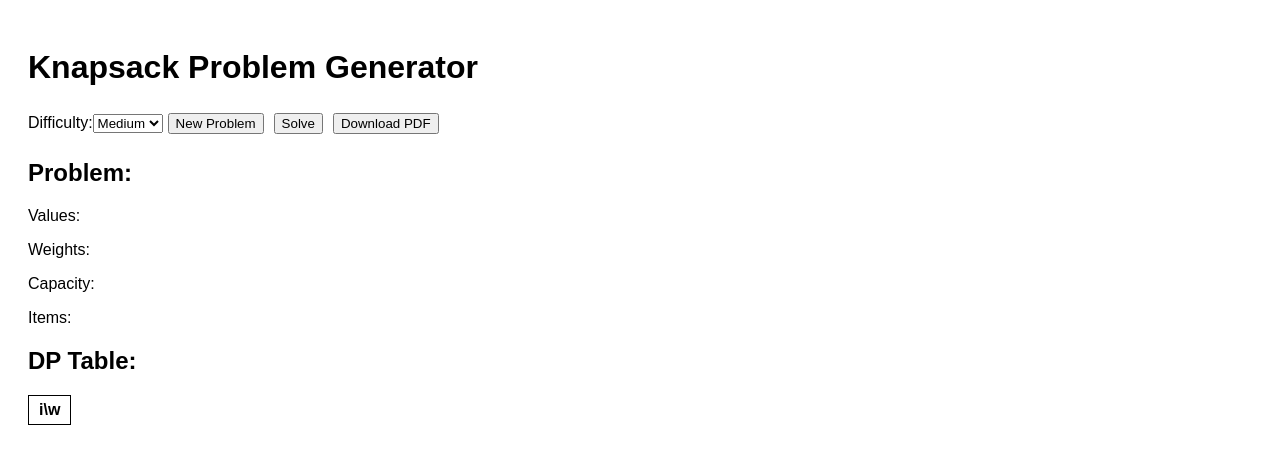
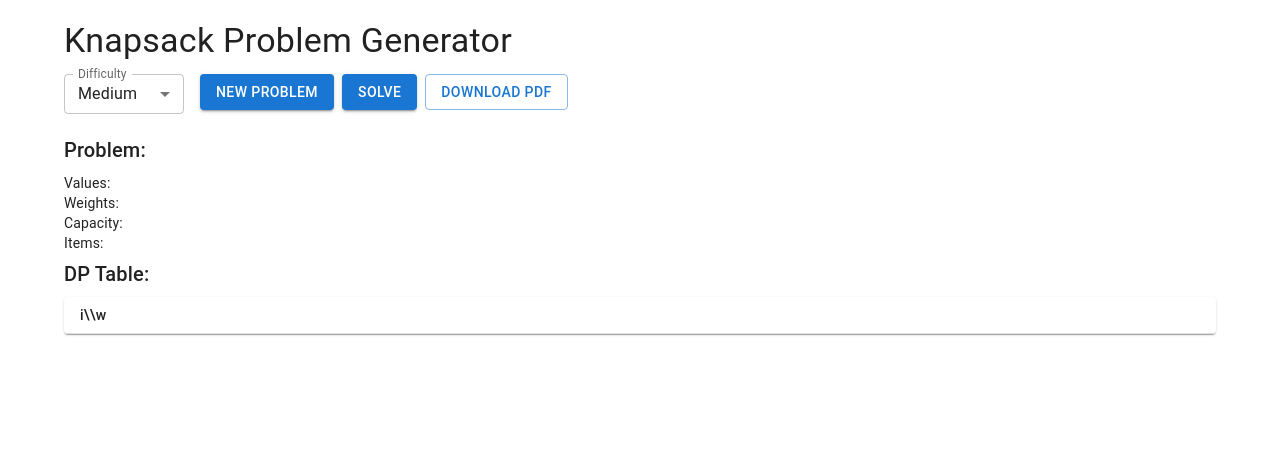
Before and after one commit to shyam-DSA/dp-problems-table-generator, a React (Create React App) app in the folder knapsack_react_flask/frontend/: page / in a window 1280 px wide. Shown: the top 464 px of the page. Built offline with nearby package versions, Linux system fonts and the light colour scheme.

Commit message:
Improve UI with Material UI and fix PDF export

```diff
--- a/knapsack_react_flask/frontend/package.json
+++ b/knapsack_react_flask/frontend/package.json
@@ -6,7 +6,11 @@
     "html2pdf.js": "^0.10.1",
     "react": "^18.2.0",
     "react-dom": "^18.2.0",
-    "react-scripts": "5.0.1"
+    "react-scripts": "5.0.1",
+    "@mui/material": "^5.15.0",
+    "@emotion/react": "^11.11.0",
+    "@emotion/styled": "^11.11.0",
+    "@mui/icons-material": "^5.11.11"
   },
   "scripts": {
     "start": "react-scripts start",
--- a/knapsack_react_flask/frontend/src/App.css
+++ b/knapsack_react_flask/frontend/src/App.css
@@ -1,15 +1,5 @@
 
 body {
-  font-family: sans-serif;
+  font-family: Roboto, sans-serif;
   padding: 20px;
 }
-button {
-  margin: 5px;
-}
-table {
-  border-collapse: collapse;
-}
-td, th {
-  padding: 5px 10px;
-  border: 1px solid black;
-}
--- a/knapsack_react_flask/frontend/src/App.js
+++ b/knapsack_react_flask/frontend/src/App.js
@@ -1,6 +1,22 @@
 
 import React, { useState } from 'react';
 import html2pdf from 'html2pdf.js';
+import {
+  Button,
+  Container,
+  Typography,
+  FormControl,
+  InputLabel,
+  Select,
+  MenuItem,
+  Table,
+  TableBody,
+  TableCell,
+  TableContainer,
+  TableHead,
+  TableRow,
+  Paper
+} from '@mui/material';
 import './App.css';
 
 function App() {
@@ -30,48 +46,61 @@ function App() {
 
   const downloadPDF = () => {
     const element = document.getElementById('export');
-    html2pdf().from(element).save('knapsack_solution.pdf');
+    if (element) {
+      html2pdf(element);
+    }
   };
 
   return (
-    <div className="App">
-      <h1>Knapsack Problem Generator</h1>
-      <div>
-        <label>Difficulty:</label>
-        <select value={level} onChange={e => setLevel(e.target.value)}>
-          <option value="easy">Easy</option>
-          <option value="medium">Medium</option>
-          <option value="hard">Hard</option>
-        </select>
-        <button onClick={fetchProblem}>New Problem</button>
-        <button onClick={fetchSolution}>Solve</button>
-        <button onClick={downloadPDF}>Download PDF</button>
+    <Container className="App">
+      <Typography variant="h4" gutterBottom>Knapsack Problem Generator</Typography>
+      <FormControl sx={{ minWidth: 120, mr: 2 }} size="small">
+        <InputLabel id="level-label">Difficulty</InputLabel>
+        <Select
+          labelId="level-label"
+          value={level}
+          label="Difficulty"
+          onChange={e => setLevel(e.target.value)}
+        >
+          <MenuItem value="easy">Easy</MenuItem>
+          <MenuItem value="medium">Medium</MenuItem>
+          <MenuItem value="hard">Hard</MenuItem>
+        </Select>
+      </FormControl>
+      <Button variant="contained" sx={{ mr: 1 }} onClick={fetchProblem}>New Problem</Button>
+      <Button variant="contained" sx={{ mr: 1 }} onClick={fetchSolution}>Solve</Button>
+      <Button variant="outlined" onClick={downloadPDF}>Download PDF</Button>
+      <div id="export" style={{ marginTop: 20 }}>
+        <Typography variant="h6" gutterBottom>Problem:</Typography>
+        <Typography variant="body2">Values: {JSON.stringify(problem.values)}</Typography>
+        <Typography variant="body2">Weights: {JSON.stringify(problem.weights)}</Typography>
+        <Typography variant="body2">Capacity: {problem.W}</Typography>
+        <Typography variant="body2" gutterBottom>Items: {problem.n}</Typography>
+        <Typography variant="h6" gutterBottom>DP Table:</Typography>
+        <TableContainer component={Paper}>
+          <Table size="small">
+            <TableHead>
+              <TableRow>
+                <TableCell>i\\w</TableCell>
+                {problem.W && [...Array(problem.W + 1).keys()].map(w => (
+                  <TableCell key={w}>{w}</TableCell>
+                ))}
+              </TableRow>
+            </TableHead>
+            <TableBody>
+              {dp.map((row, i) => (
+                <TableRow key={i}>
+                  <TableCell>{i}</TableCell>
+                  {row.map((cell, j) => (
+                    <TableCell key={j}>{cell}</TableCell>
+                  ))}
+                </TableRow>
+              ))}
+            </TableBody>
+          </Table>
+        </TableContainer>
       </div>
-      <div id="export">
-        <h2>Problem:</h2>
-        <p>Values: {JSON.stringify(problem.values)}</p>
-        <p>Weights: {JSON.stringify(problem.weights)}</p>
-        <p>Capacity: {problem.W}</p>
-        <p>Items: {problem.n}</p>
-        <h2>DP Table:</h2>
-        <table border="1">
-          <thead>
-            <tr>
-              <th>i\w</th>
-              {problem.W && [...Array(problem.W + 1).keys()].map(w => <th key={w}>{w}</th>)}
-            </tr>
-          </thead>
-          <tbody>
-            {dp.map((row, i) => (
-              <tr key={i}>
-                <td>{i}</td>
-                {row.map((cell, j) => <td key={j}>{cell}</td>)}
-              </tr>
-            ))}
-          </tbody>
-        </table>
-      </div>
-    </div>
+    </Container>
   );
 }
 
--- a/knapsack_react_flask/frontend/src/index.js
+++ b/knapsack_react_flask/frontend/src/index.js
@@ -1,11 +1,13 @@
 import React from 'react';
 import ReactDOM from 'react-dom/client';
 import App from './App';
+import CssBaseline from '@mui/material/CssBaseline';
 import './App.css';
 
 const root = ReactDOM.createRoot(document.getElementById('root'));
 root.render(
   <React.StrictMode>
+    <CssBaseline />
     <App />
   </React.StrictMode>
 );
```
Also changed, not shown: 2 other files (tests, documents, lock files or other folders).
